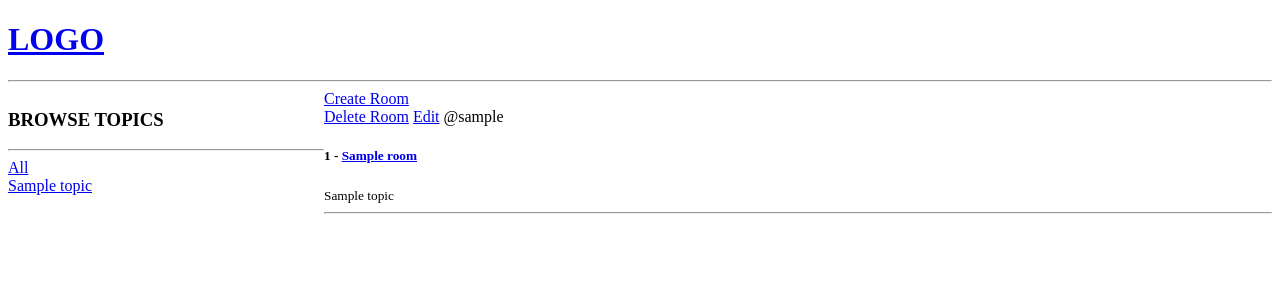
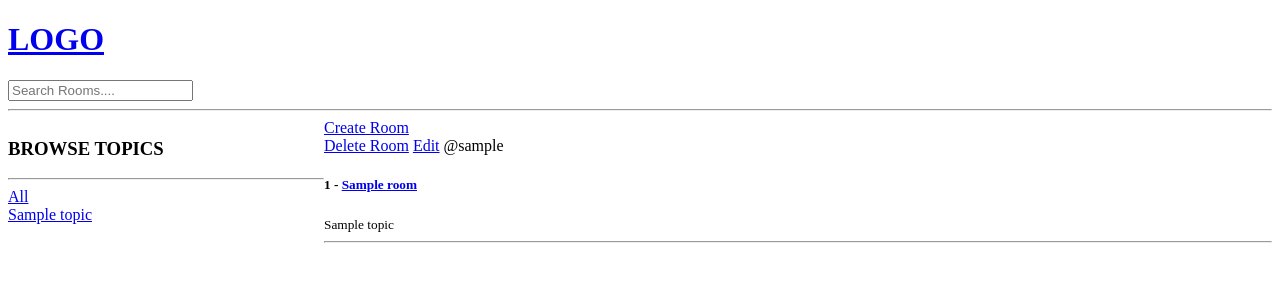
Before and after one commit to cgrade/study-buddy, a Django app: template base/templates/base/home.html in a window 1280 px wide. Shown: the top 300 px of the page. Run offline with Django 3.2, Linux system fonts and the light colour scheme; the template is opened without the code that fills it: most values are stand-ins (such as "Sample title", 1, 10 or a date in 2020).

Commit message:
Search bar created to search for rooms, description or user

```diff
--- a/templates/navbar.html
+++ b/templates/navbar.html
@@ -1,5 +1,7 @@
 <a href="/">
   <h1>LOGO</h1>
 </a>
-
+<form action="{% url 'home' %}">
+  <input type="text" name="q" placeholder="Search Rooms...." />
+</form>
 <hr />
```
